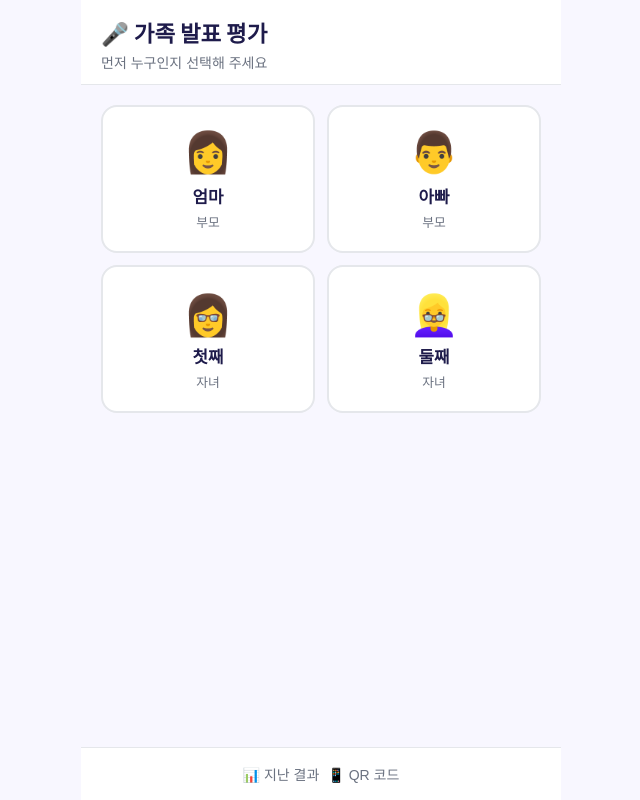
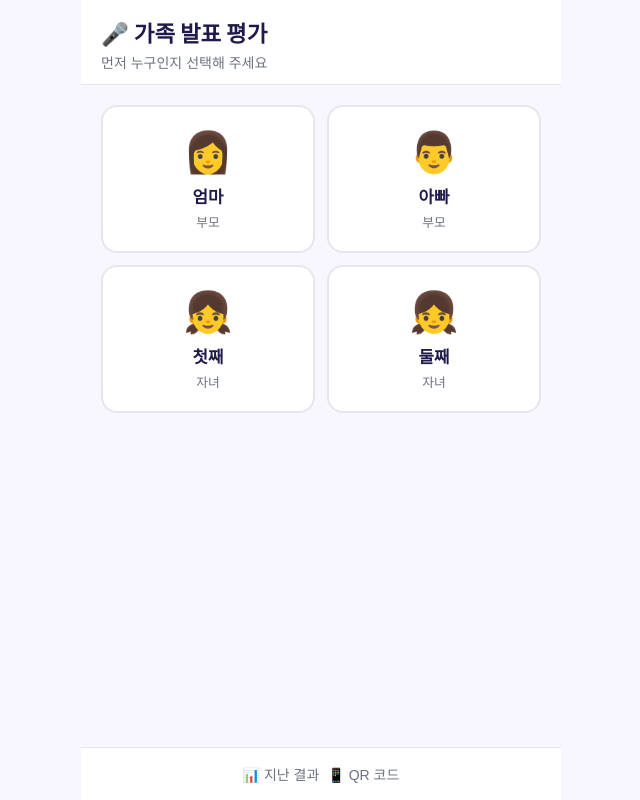
Before and after one commit to hamsigi-lab/testscore, a plain HTML site: page index.html in a window 1280 px wide. Shown: the whole page, without its empty margins (319-959 px from the left). Drawn offline with Linux system fonts and the light colour scheme.

Commit message:
style: 첫째·둘째 이모지 👧로 통일, 안경 오버레이 제거
Co-Authored-By: Claude Sonnet 4.6 <noreply@anthropic.com>

```diff
--- a/css/style.css
+++ b/css/style.css
@@ -254,23 +254,6 @@ body {
 .qr-card canvas { width: 100% !important; height: auto !important; border-radius: 8px; }
 .qr-url   { font-size: 0.6rem; color: var(--muted); margin-top: 6px; word-break: break-all; }
 
-/* ── Emoji combo (hair + glasses) ── */
-.emoji-wrap {
-  position: relative;
-  display: inline-block;
-  line-height: 1;
-  vertical-align: middle;
-}
-.emoji-gl {
-  position: absolute;
-  top: 32%;
-  left: 50%;
-  transform: translateX(-50%);
-  font-size: 0.52em;
-  line-height: 1;
-  pointer-events: none;
-}
-
 /* ── Progress bar ── */
 .progress-bar { background: var(--card); border-bottom: 1px solid var(--border); padding: 10px 16px; }
 .progress-inner { display: flex; align-items: center; gap: 10px; }
--- a/js/config.js
+++ b/js/config.js
@@ -2,8 +2,8 @@ const CONFIG = {
   members: {
     mom:    { name: '엄마', role: 'parent', emoji: '👩' },
     dad:    { name: '아빠', role: 'parent', emoji: '👨' },
-    child1: { name: '첫째', role: 'child',  emoji: '<span class="emoji-wrap">👩<span class="emoji-gl">👓</span></span>' },
-    child2: { name: '둘째', role: 'child',  emoji: '<span class="emoji-wrap">👱‍♀️<span class="emoji-gl">👓</span></span>' }
+    child1: { name: '첫째', role: 'child',  emoji: '👧' },
+    child2: { name: '둘째', role: 'child',  emoji: '👧' }
   },
 
   items: [
```
